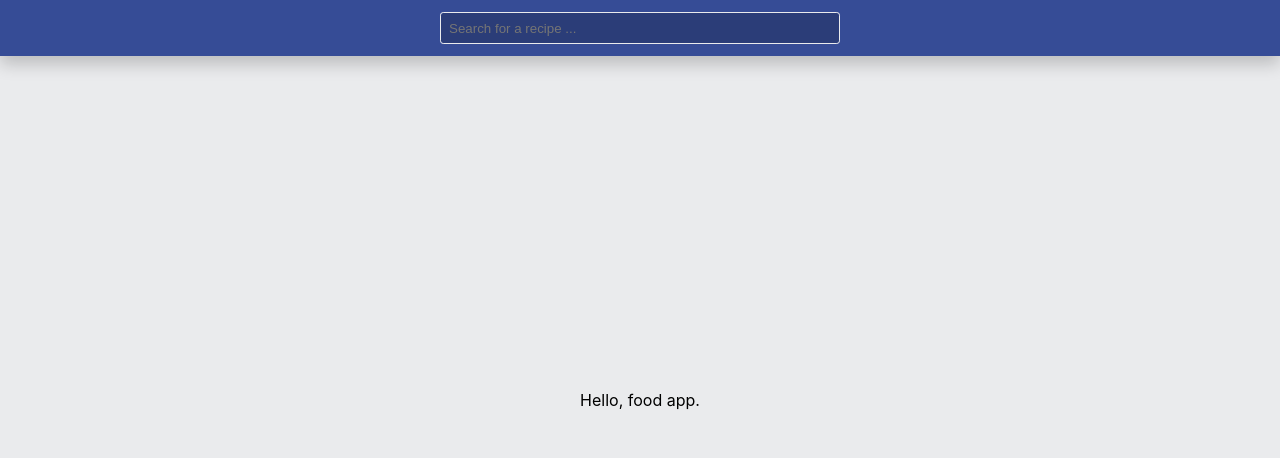
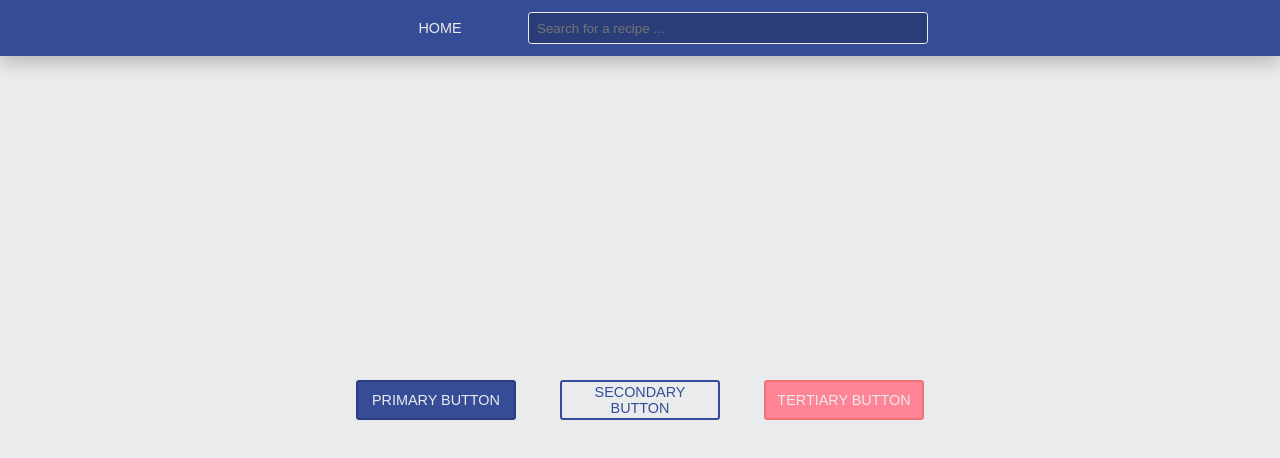
Before and after one commit to zerico007/food-app, a React (Create React App) app: page / in a window 1280 px wide. Shown: the top 458 px of the page. Built offline with nearby package versions, Linux system fonts and the light colour scheme.

Commit message:
created buttons

```diff
--- a/src/App.tsx
+++ b/src/App.tsx
@@ -1,6 +1,6 @@
 import React from "react";
 import styled from "styled-components";
-import { NavBar } from "./components";
+import { NavBar, Button } from "./components";
 
 const AppContainer = styled.div`
   display: flex;
@@ -16,7 +16,18 @@ function App() {
   return (
     <AppContainer className="App">
       <NavBar />
-      Hello, food app.
+      <div
+        className="buttons"
+        style={{
+          display: "flex",
+          width: "40rem",
+          justifyContent: "space-evenly",
+        }}
+      >
+        <Button theme="primary" content="Primary button" />
+        <Button theme="secondary" content="Secondary button" />
+        <Button theme="tertiary" content="Tertiary button" />
+      </div>
     </AppContainer>
   );
 }
--- /dev/null
+++ b/src/components/Button/Button.tsx
@@ -0,0 +1,95 @@
+import { ButtonHTMLAttributes, ReactNode } from "react";
+import styled, { css } from "styled-components";
+
+interface ButtonProps extends ButtonHTMLAttributes<HTMLButtonElement> {
+  theme: "primary" | "secondary" | "tertiary" | "nav";
+  width?: string;
+  height?: string;
+  margin?: string;
+  content: string | ReactNode;
+}
+
+const buttonCSS = {
+  primary: css`
+    background-color: var(--main-blue);
+    color: var(--main-white);
+    border: 2px solid var(--main-blue-hovered);
+
+    :hover {
+      background-color: var(--main-blue-hovered);
+      border: 2px solid var(--main-blue);
+    }
+  `,
+  secondary: css`
+    background-color: var(--main-white);
+    color: var(--main-blue);
+    border: 2px solid var(--main-blue);
+
+    :hover {
+      background-color: var(--main-white-hovered);
+    }
+  `,
+  tertiary: css`
+    background-color: var(--main-pink);
+    color: var(--main-white);
+    border: 2px solid var(--main-pink-hovered);
+
+    :hover {
+      background-color: var(--main-pink-hovered);
+      border: 2px solid var(--main-pink);
+    }
+  `,
+  nav: css`
+    background-color: transparent;
+    color: var(--main-white);
+    border: none;
+  `,
+};
+
+const determineThemeCSS = (theme: ButtonProps["theme"]) => {
+  return buttonCSS[theme];
+};
+
+const StyledButton = styled.button<Omit<ButtonProps, "content">>`
+  display: flex;
+  justify-content: center;
+  align-items: center;
+  outline: none;
+  cursor: pointer;
+  width: ${(props) => props.width};
+  height: ${(props) => props.height};
+  margin: ${(props) => props.margin};
+  padding: 0.25rem;
+  box-sizing: border-box;
+  font-size: 0.9rem;
+  font-weight: normal;
+  text-transform: uppercase;
+  border-radius: 0.2rem;
+  transition: all 0.3s ease-in-out;
+
+  :hover {
+    transform: scale(1.05);
+  }
+  ${(props) => determineThemeCSS(props.theme)};
+`;
+
+export default function Button({
+  theme = "primary",
+  width = "10rem",
+  height = "2.5rem",
+  margin = "0.5rem",
+  content,
+  ...rest
+}: ButtonProps) {
+  return (
+    <StyledButton
+      margin={margin}
+      theme={theme}
+      width={width}
+      height={height}
+      {...rest}
+    >
+      {content}
+    </StyledButton>
+  );
+}
--- /dev/null
+++ b/src/components/Button/index.ts
@@ -0,0 +1 @@
+export { default as Button } from "./Button";
--- a/src/components/NavBar/NavBar.tsx
+++ b/src/components/NavBar/NavBar.tsx
@@ -1,5 +1,5 @@
 import styled from "styled-components";
-import { Search } from "..";
+import { Search, Button } from "..";
 
 const StyledNav = styled.nav`
   display: flex;
@@ -23,6 +23,7 @@ const StyledNav = styled.nav`
 export default function NavBar() {
   return (
     <StyledNav>
+      <Button theme="nav" content="home" />
       <Search />
     </StyledNav>
   );
--- a/src/components/index.ts
+++ b/src/components/index.ts
@@ -1,2 +1,3 @@
 export { NavBar } from "./NavBar";
 export { Search } from "./SearchBar";
+export { Button } from "./Button";
--- a/src/index.css
+++ b/src/index.css
@@ -1,8 +1,11 @@
 :root {
   --main-blue: #364c96;
+  --main-blue-hovered: #2f3f7d;
   --main-pink: #ff8496;
+  --main-pink-hovered: #ef7272;
   --main-yellow: #ffc9a5;
   --main-white: #eaebed;
+  --main-white-hovered: #efe2e2;
 }
 
 body {
```
